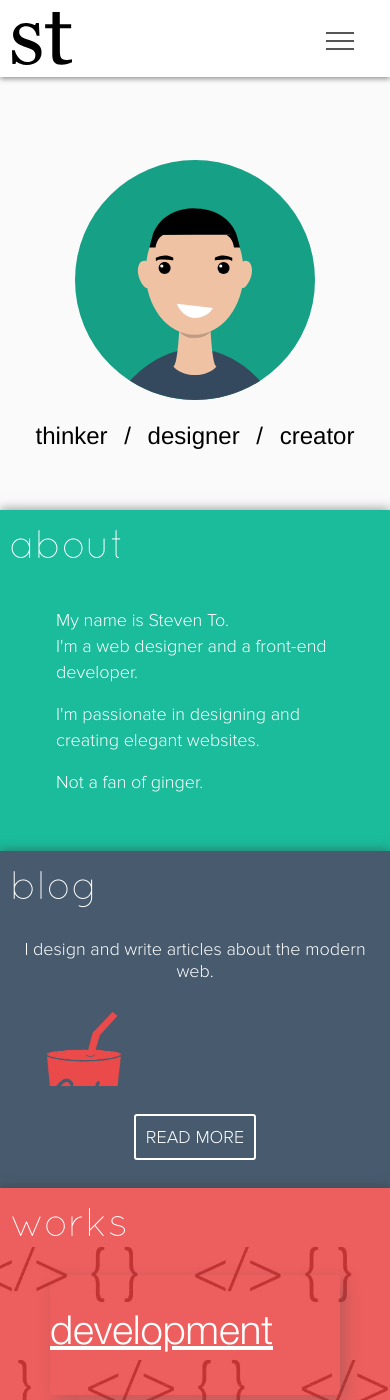
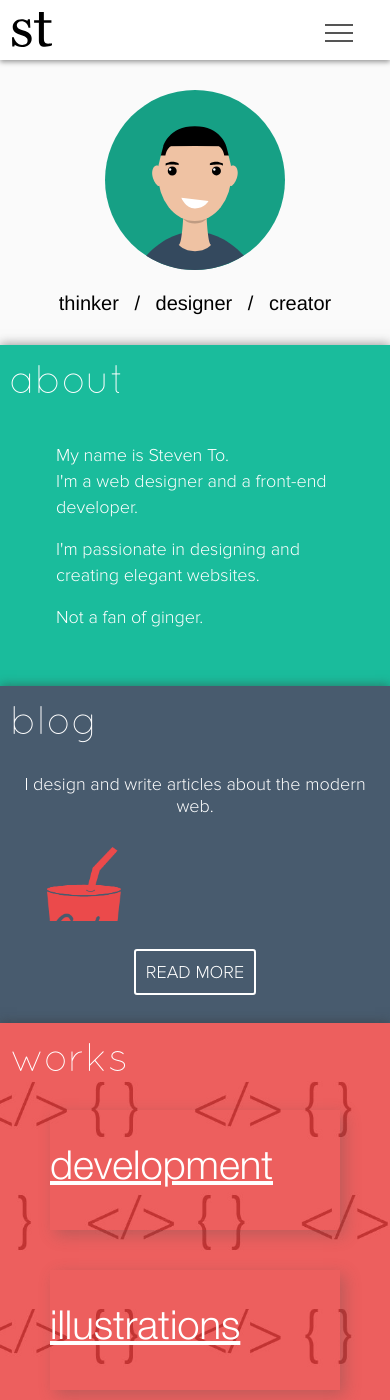
Before and after one commit to steven-to/steven-to.github.io, a Jekyll site: the page built from index.html, in a window 390 px wide and 1400 px high. Built offline with Jekyll 4.4.1, drawn with Linux system fonts in a browser that asks for light colours; nearby versions of some CDN libraries.

Commit message:
Responsiveness updated.

```diff
--- a/assets/css/main.css
+++ b/assets/css/main.css
@@ -310,7 +310,7 @@ body {
 @media screen and (max-width: 768px) {
   .content-body {
     margin-left: 0;
-    margin-top: 100px; }
+    margin-top: 60px; }
   #main-header {
     height: auto;
     width: 100vw;
@@ -324,7 +324,7 @@ body {
       width: inherit;
       position: relative; }
       #main-header .header-container .logo {
-        width: 60px !important;
+        width: 40px !important;
         margin: 0; }
       #main-header .header-container .navbar {
         height: auto;
@@ -345,12 +345,12 @@ body {
         height: 36px;
         display: block !important;
         position: relative;
-        top: 20px;
+        top: 12px;
         right: 25px;
         cursor: pointer;
-        -webkit-transition: all 0.2s ease-in-out;
-        -moz-transition: all 0.2s ease-in-out;
-        transition: all 0.2s ease-in-out; }
+        -webkit-transition: all 150ms ease-in-out;
+        -moz-transition: all 150ms ease-in-out;
+        transition: all 150ms ease-in-out; }
         #main-header .header-container .hamburger span {
           position: absolute;
           width: 28px;
@@ -379,6 +379,12 @@ body {
           -ms-transform: rotate(-45deg);
           -o-transform: rotate(-45deg);
           transform: rotate(-45deg); }
+  #headline .headline-container {
+    padding: 30px 0; }
+    #headline .headline-container .avatar {
+      width: 180px !important; }
+    #headline .headline-container h1, #headline .headline-container span {
+      font-size: 2rem; }
   #about h1 {
     font-size: 4rem; }
   #about .about-container .intro {
@@ -392,4 +398,12 @@ body {
   #works .works-container {
     margin: 20px 40px; }
     #works .works-container a {
-      font-size: 4rem; } }
+      font-size: 4rem; }
+  #connect h1 {
+    font-size: 4rem; }
+  #connect .connect-container h4 {
+    font-size: 1.8rem; }
+  #connect .connect-container .social {
+    margin: 30px; }
+    #connect .connect-container .social a {
+      font-size: 2.8rem; } }
```
Also changed, not shown: assets/css/0-base/_responsive.sass (+23 -4 lines).
